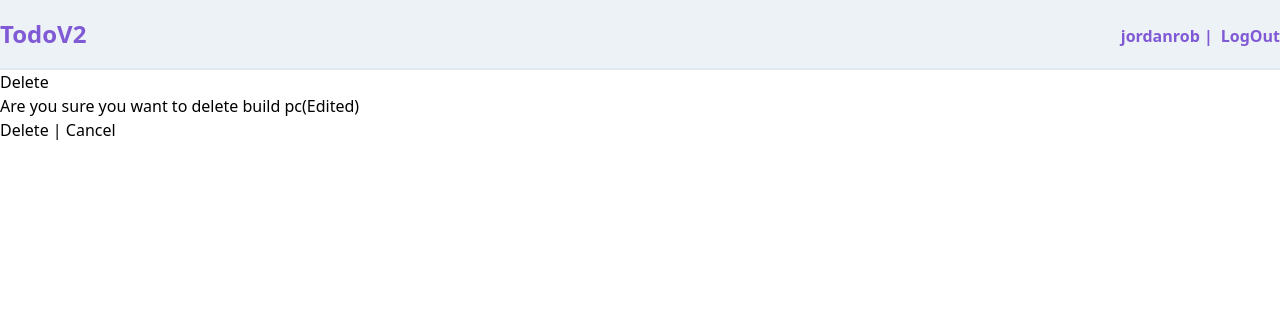
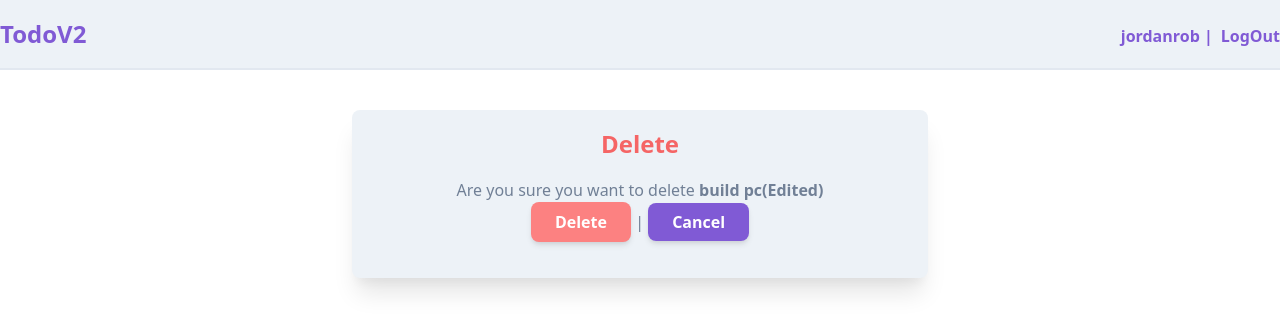
Before and after one commit to Jordan-Rob/django-todoV2, a Django app: page /todos/1/delete/ in a window 1280 px wide. Shown: the top 332 px of the page. Run offline with Django 3.2, Linux system fonts and the light colour scheme; a user stored in the database is signed in; data comes from the database, SQL or seed files in the repository; both versions use the stored data as it was after the commit; style sheets or scripts are compiled from the project's sources.

Commit message:
todo delete styling

```diff
--- a/templates/todo_delete.html
+++ b/templates/todo_delete.html
@@ -1,14 +1,20 @@
 {% extends 'base.html' %} {% block content %}
-<div>
-  <h1>Delete</h1>
-  <form action="" method="post">
-    {% csrf_token %}
-    <p>Are you sure you want to delete {{ todo.title }}</p>
-    <p>
-      <button type="submit">Delete</button> |
-      <button><a href="{% url 'todo_list' %}">Cancel</a></button>
-    </p>
-  </form>
+<div class=" max-w-xl mx-auto my-10 bg-gray-200 py-4 px-8
+font-sans rounded-lg shadow-xl text-gray-600">
+  <div class=" text-center mb-5">
+    <h1 class=" text-red-500  font-semibold
+    text-2xl mb-4">Delete</h1>
+    <form action="" method="post">
+      {% csrf_token %}
+      <p>Are you sure you want to delete <span class=" text-gray-600 font-semibold"> {{ todo.title }}</span></p>
+      <p>
+        <button class=" bg-red-400 px-6 rounded-lg  py-2 text-white
+        font-bold hover:bg-red-600 shadow-md" type="submit">Delete</button> |
+        <a class=" bg-purple-600 px-6 rounded-lg  py-2 text-white
+        font-bold hover:bg-indigo-600 shadow-md" href="{% url 'todo_list' %}">Cancel</a>
+      </p>
+    </form>
+  </div>
 </div>
 
 {% endblock %}
```
Also changed, not shown: db.sqlite3.
